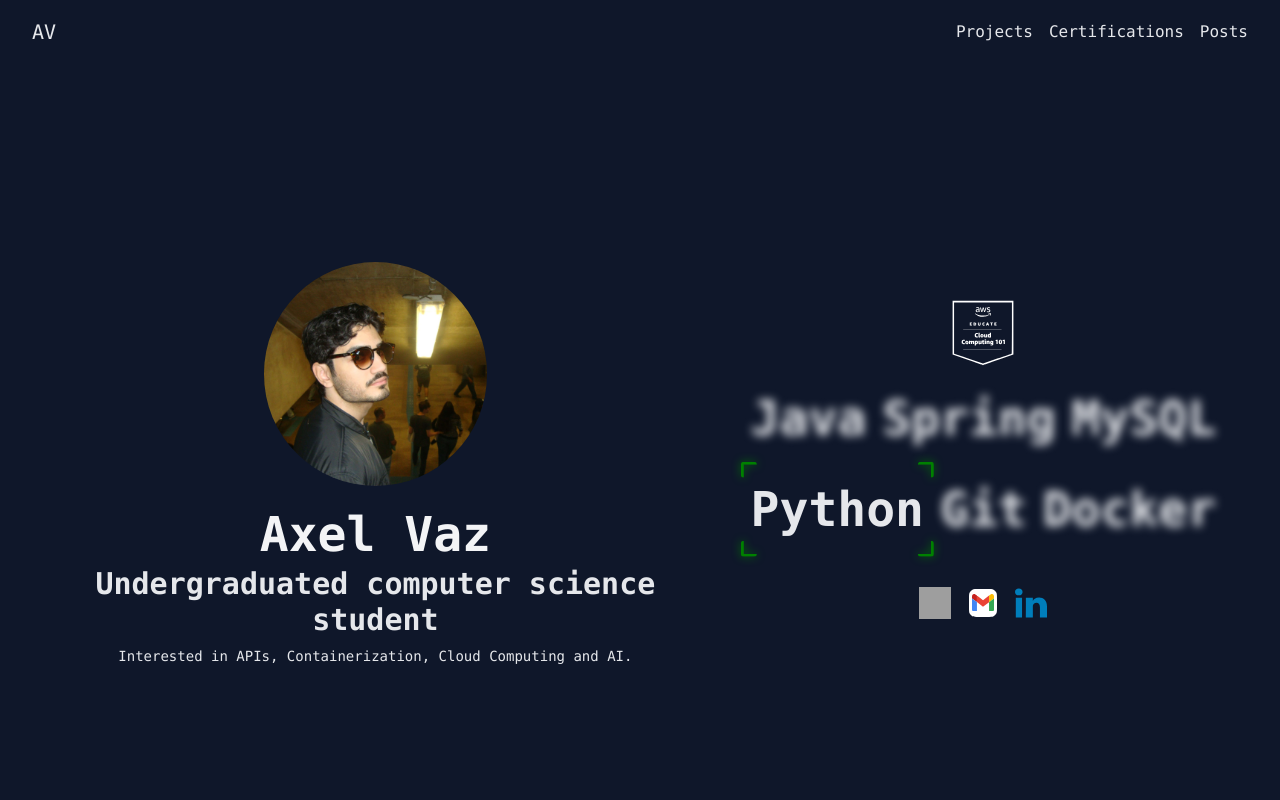
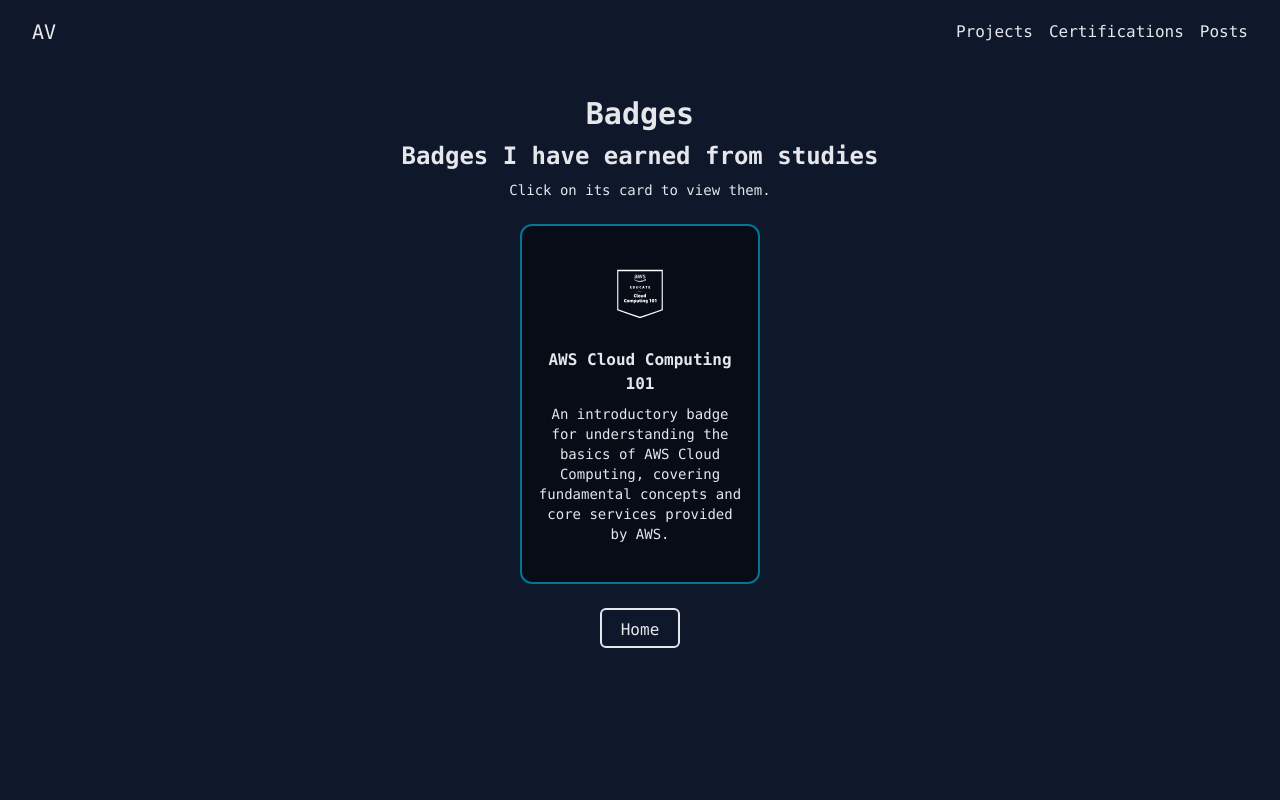
Before and after one commit to Axelvazslima/axel_website, a React (Vite) app: page /badges in a window 1280 px wide. Shown: the top 800 px of the page. Built offline with nearby package versions, Linux system fonts and the light colour scheme; grey boxes are pictures that could not be loaded.

Commit message:
new route and etc

```diff
--- a/src/App.tsx
+++ b/src/App.tsx
@@ -7,6 +7,7 @@
 import BlogPosts from './BlogPosts';
 import Certifications from './Certifications';
 import PostBlock from './Post';
+import Badges from './Badges';
 import { Analytics } from '@vercel/analytics/react';
 
 function App() {
@@ -23,6 +24,7 @@
           <Route path="/posts" element={<BlogPosts />} />
           <Route path='/posts/:id' element={<PostBlock />} />
           <Route path="/certifications" element={<Certifications />} />
+          <Route path='/badges' element={<Badges />} />
           <Route path="*" element={<Home />} />
         </Routes>
         <FooterComponent />
--- a/src/components/ContentBlocksComponent.tsx
+++ b/src/components/ContentBlocksComponent.tsx
@@ -26,7 +26,7 @@
   return (
     <a href={badge.link} target="_blank" rel="noreferrer">
     <div className={`flex flex-col items-center justify-center md:w-60 h-80 w-50 md:h-90 md:gap-2 gap-1 bg-[#070c17] rounded-xl md:border-2 border-1 border-cyan-700 md:p-4 p-2 text-center md:hover:scale-105 transition-transform duration-300 ease-in-out ${className} cursor-pointer`}>
-        <img src={badge.image} alt={badge.title} className="w-15 h-15 mb-4" />
+        <img src={badge.image} alt={badge.title} className="w-15 h-15 mb-4 invert brightness-0 contrast-200" />
         <p className="font-bold">{badge.title}</p>
         <PComponent>{badge.description}</PComponent>
     </div>
--- a/src/components/HeaderComponent.tsx
+++ b/src/components/HeaderComponent.tsx
@@ -22,6 +22,7 @@
           <div className={`${menu ? "flex justify-between flex-wrap font-stretch-100% text-sm" : "hidden"}`}>
           <a href="/projects" className="md:mr-4 mr-2">Projects</a>
           <a href="/certifications" className="md:mr-4 mr-2">Certifications</a>
+          <a href="/badges" className="md:mr-4 mr-2">Badges</a>
           <a href="/posts">Posts</a>
           </div></>
         }/>
--- a/src/components/MyCardSectionComponent.tsx
+++ b/src/components/MyCardSectionComponent.tsx
@@ -27,7 +27,7 @@
             <img src="/axel_metro_sp.jpg" alt="Axel Vaz" className="w-1/3 rounded-full overflow-clip mb-4" />
             <H1Component>Axel Vaz</H1Component>
             <H2Component>Undergraduated computer science student</H2Component>
-            <PComponent>Interested in APIs, Containerization, Cloud Computing and AI.</PComponent>
+            <PComponent>Interested in APIs, Containerization, Cloud Computing, Bash and AI.</PComponent>
         </div>
 
         <div className="flex text-sm md:text-lg flex-col text-center font-mono md:h-1/2 md:justify-center md:items-center">
```
